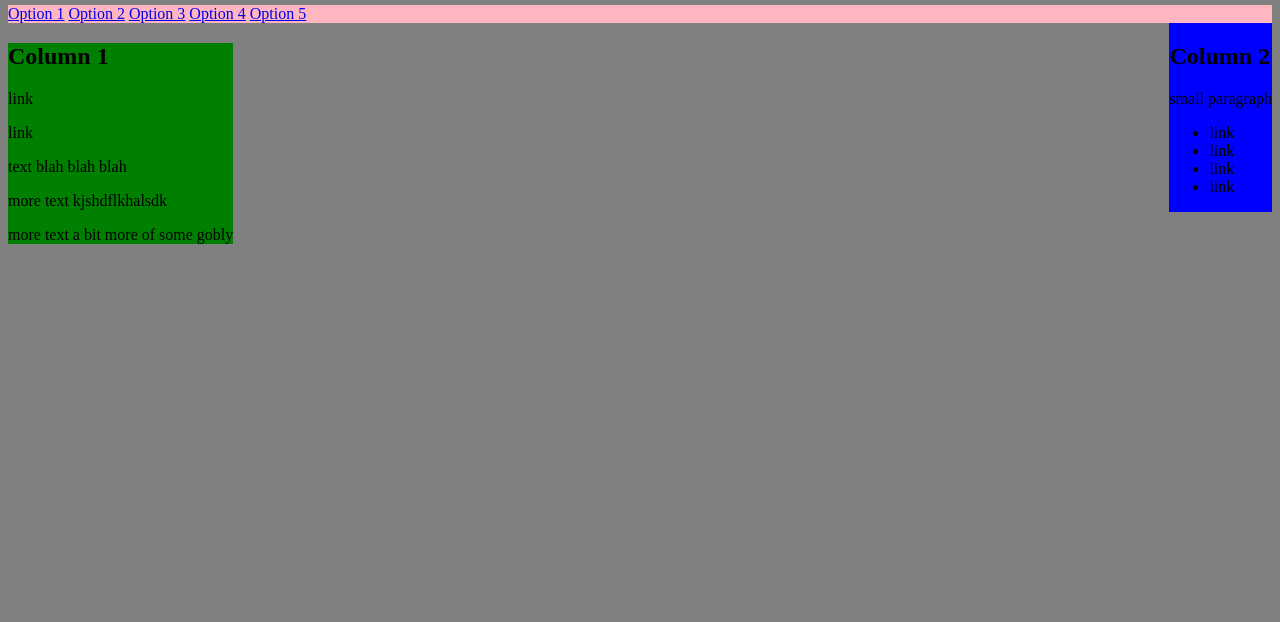
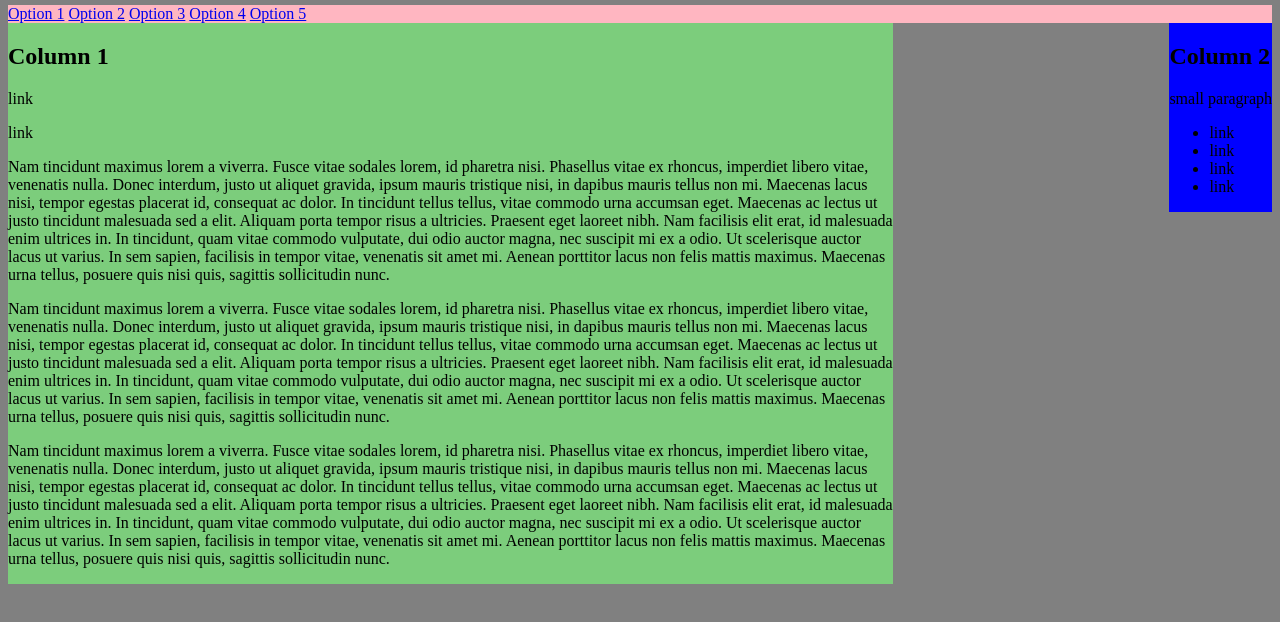
Before and after one commit to cehoughton/layoutest, a plain HTML site: page index.html in a window 1280 px wide. Shown: the part 94-716 px from the top of the page. Drawn offline with Linux system fonts and the light colour scheme.

Commit message:
clean up css on column 1

```diff
--- a/css/styles.css
+++ b/css/styles.css
@@ -14,12 +14,13 @@ html {background-color: gray;}
 }
 
 .frank {
+	width: 70%;
 	float: left;
+	background-color: #7CCD7C;
 }
 
-.container {
-	background-color: green;
-}
+
+
 
 .row {
 	background-color: #FFB6C1;
--- a/index.html
+++ b/index.html
@@ -7,7 +7,7 @@
   </head>
   <body>
     <div class="sidebar">
-  	 <h1 class="column">Simple 2 column CSS layout, final layout</h1>
+  	 <h1>Simple 2 column CSS layout, final layout</h1>
     </div>
 
     <div class="row">
@@ -26,11 +26,11 @@
   	<p>link</p>
   	<p>link</p>
 
-  	<p>text blah blah blah</P>
+  	<p>Nam tincidunt maximus lorem a viverra. Fusce vitae sodales lorem, id pharetra nisi. Phasellus vitae ex rhoncus, imperdiet libero vitae, venenatis nulla. Donec interdum, justo ut aliquet gravida, ipsum mauris tristique nisi, in dapibus mauris tellus non mi. Maecenas lacus nisi, tempor egestas placerat id, consequat ac dolor. In tincidunt tellus tellus, vitae commodo urna accumsan eget. Maecenas ac lectus ut justo tincidunt malesuada sed a elit. Aliquam porta tempor risus a ultricies. Praesent eget laoreet nibh. Nam facilisis elit erat, id malesuada enim ultrices in. In tincidunt, quam vitae commodo vulputate, dui odio auctor magna, nec suscipit mi ex a odio. Ut scelerisque auctor lacus ut varius. In sem sapien, facilisis in tempor vitae, venenatis sit amet mi. Aenean porttitor lacus non felis mattis maximus. Maecenas urna tellus, posuere quis nisi quis, sagittis sollicitudin nunc.</P>
 
-  	<p>more text kjshdflkhalsdk</p>
+  	<p>Nam tincidunt maximus lorem a viverra. Fusce vitae sodales lorem, id pharetra nisi. Phasellus vitae ex rhoncus, imperdiet libero vitae, venenatis nulla. Donec interdum, justo ut aliquet gravida, ipsum mauris tristique nisi, in dapibus mauris tellus non mi. Maecenas lacus nisi, tempor egestas placerat id, consequat ac dolor. In tincidunt tellus tellus, vitae commodo urna accumsan eget. Maecenas ac lectus ut justo tincidunt malesuada sed a elit. Aliquam porta tempor risus a ultricies. Praesent eget laoreet nibh. Nam facilisis elit erat, id malesuada enim ultrices in. In tincidunt, quam vitae commodo vulputate, dui odio auctor magna, nec suscipit mi ex a odio. Ut scelerisque auctor lacus ut varius. In sem sapien, facilisis in tempor vitae, venenatis sit amet mi. Aenean porttitor lacus non felis mattis maximus. Maecenas urna tellus, posuere quis nisi quis, sagittis sollicitudin nunc.</p>
 
-  	<p>more text a bit more of some gobly</p>
+  	<p>Nam tincidunt maximus lorem a viverra. Fusce vitae sodales lorem, id pharetra nisi. Phasellus vitae ex rhoncus, imperdiet libero vitae, venenatis nulla. Donec interdum, justo ut aliquet gravida, ipsum mauris tristique nisi, in dapibus mauris tellus non mi. Maecenas lacus nisi, tempor egestas placerat id, consequat ac dolor. In tincidunt tellus tellus, vitae commodo urna accumsan eget. Maecenas ac lectus ut justo tincidunt malesuada sed a elit. Aliquam porta tempor risus a ultricies. Praesent eget laoreet nibh. Nam facilisis elit erat, id malesuada enim ultrices in. In tincidunt, quam vitae commodo vulputate, dui odio auctor magna, nec suscipit mi ex a odio. Ut scelerisque auctor lacus ut varius. In sem sapien, facilisis in tempor vitae, venenatis sit amet mi. Aenean porttitor lacus non felis mattis maximus. Maecenas urna tellus, posuere quis nisi quis, sagittis sollicitudin nunc.</p>
 
   	 </div>
 
```
